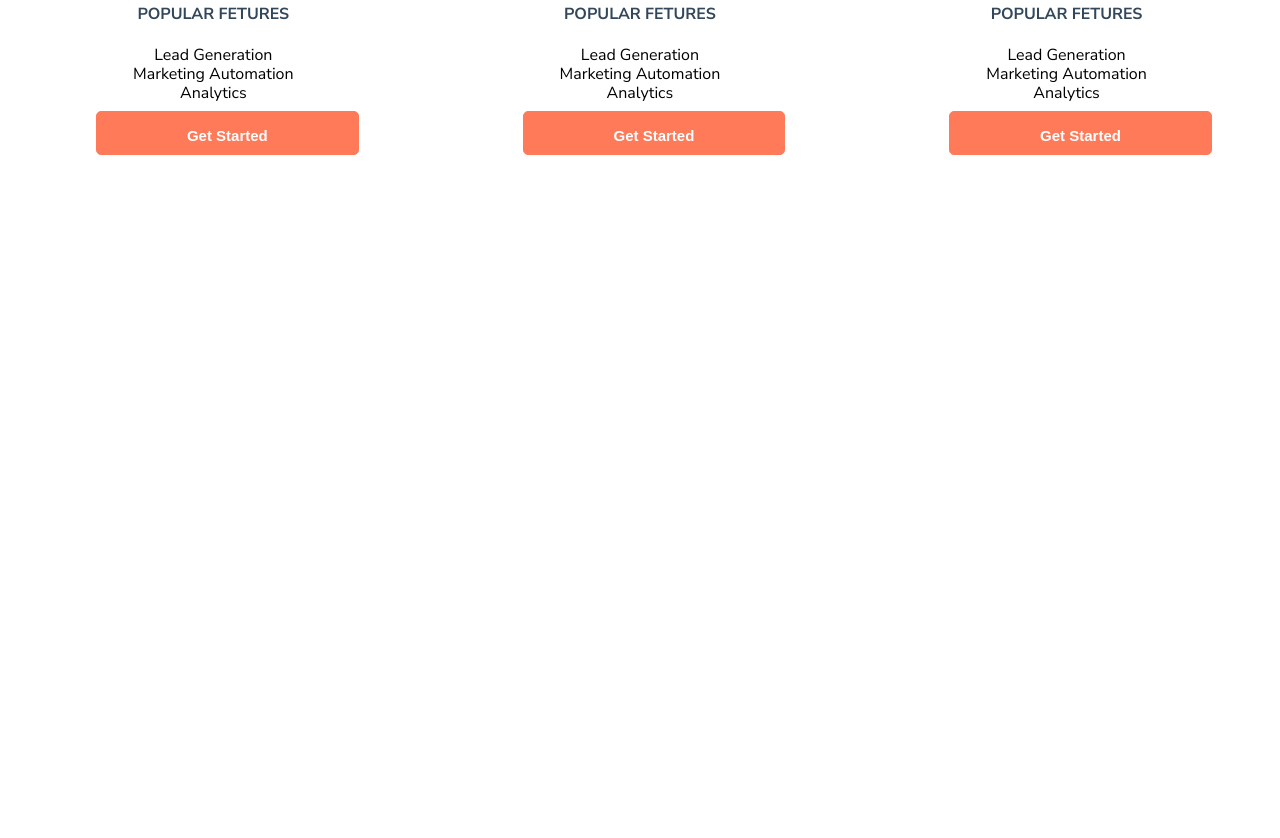
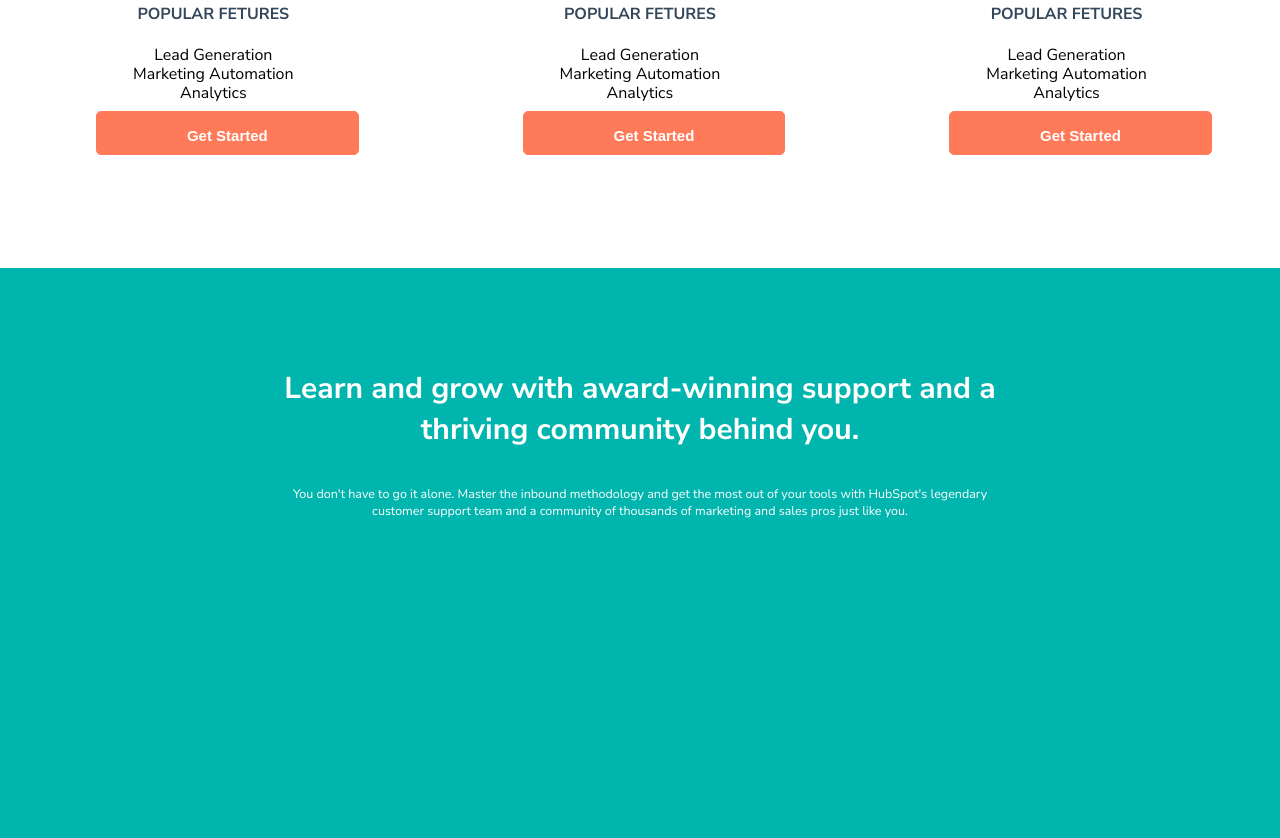
Before and after one commit to tarq-p/html-css-hubspot, a plain HTML site: page index.html in a window 1280 px wide. Shown: the part 2022-2860 px from the top of the page. Drawn offline with Linux system fonts and the light colour scheme.

Commit message:
3 Fase di completamento

```diff
--- a/css/master.css
+++ b/css/master.css
@@ -298,16 +298,41 @@ img {
 .banner-3 {
     width: 100%;
     background-color: white;
+}
 
-    height: 1000px;
+.bg-blue-4 {
+    width: 70%;
+    margin-left:15%;
 
+}
+.Testo-container-blu h2 {
+    color: white;
+    font-size: 30px;
+    text color: white;
+    padding: 5px;
+    margin-top: 100px;
+    margin-left: 80px;
+    margin-right: 80px;
+    padding-top: 100px;
+    text-align: center;
+}
+
+.Testo-container-blu p {
+    color: white;
+    font-size: 12.5px;
+    text color: white;
+    padding: 5px;
+    margin-top: 25px;
+    margin-left: 80px;
+    margin-right: 80px;
+    text-align: center;
 }
 
 .banner-4 {
     width: 100%;
-    background-color: white;
+    background-color:#00b5ad;
+    height: 1000px;
 
-    height: 1000px;
 }
 
 .column {
@@ -360,8 +385,6 @@ li {
     border-radius: 5px;
     padding: 5px 5px;
     margin-top: 10px;
-
-
 }
 
 
--- a/index.html
+++ b/index.html
@@ -71,7 +71,7 @@
                 </div>
 
 
-            <div class="banner-2">
+            <div class="banner-2 clearfix">
                 <div class="container-fullwidth bg-blue-2">
                     <div class="asset">
                         <div class="container-asset">
@@ -153,15 +153,21 @@
 
                 </div>
             </div>
-            <div class="banner-3">
+            <div class="banner-3 clearfix">
                 <div class="container-fullwidth bg-blue-3"></div>
+
             </div>
+
             <div class="banner-4">
-                <div class="container-fullwidth bg-blue-3"></div>
+                <div class="container-fullwidth bg-blue-4">
+                    <div class="Testo-container-blu">
+                        <h2>Learn and grow with award-winning support and a thriving community behind you.</h2>
+                        <p>You don't have to go it alone. Master the inbound methodology and get the most out of your tools with HubSpot's legendary customer support team and a community of thousands of marketing and sales pros just like you.</p>
+                    </div>
+                    <div class="container-blu">
+
+                    </div>
             </div>
         </main>
-        <footer>
-            <div class="footer"></div>
-        </footer>
     </body>
 </html>
```
